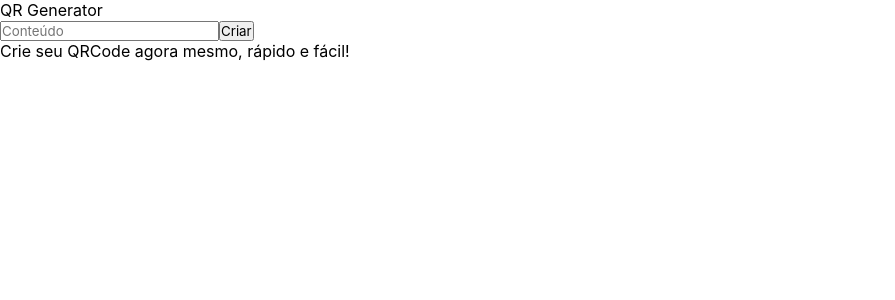
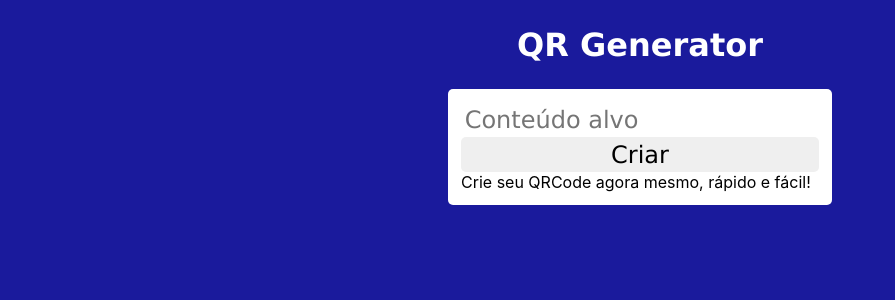
Before and after one commit to matheustkaczyk/qrcode-generator, a React (Vite) app: page / in a window 1280 px wide. Shown: the top 300 px of the page, without its empty margins (0-895 px from the left). Built offline with nearby package versions, Linux system fonts and the light colour scheme.

Commit message:
feat: estilizacoes provisorias

```diff
--- a/src/App.scss
+++ b/src/App.scss
@@ -0,0 +1,40 @@
+.App {
+  display: flex;
+  flex-direction: column;
+  align-items: center;
+  background-color: rgb(26, 26, 156);
+  width: 100vw;
+  height: 100vh;
+}
+
+header {
+  padding: 2%;
+  color: white;
+  font-weight: bolder;
+  font-size: 2rem;
+  font-family:'Lucida Sans', 'Lucida Sans Regular', 'Lucida Grande', 'Lucida Sans Unicode', Geneva, Verdana, sans-serif;
+}
+
+main {
+  background-color: white;
+  padding: 1%;
+  border-radius: 5px;
+
+  input {
+    width: 100%;
+    padding: 1%;
+    border-radius: 5px;
+    border: none;
+    font-size: 1.5rem;
+    font-family:'Lucida Sans', 'Lucida Sans Regular', 'Lucida Grande', 'Lucida Sans Unicode', Geneva, Verdana, sans-serif;
+  }
+
+  button {
+    width: 100%;
+    padding: 1%;
+    border-radius: 5px;
+    border: none;
+    font-size: 1.5rem;
+    font-family:'Lucida Sans', 'Lucida Sans Regular', 'Lucida Grande', 'Lucida Sans Unicode', Geneva, Verdana, sans-serif;
+  }
+}
--- a/src/App.tsx
+++ b/src/App.tsx
@@ -40,7 +40,7 @@ function App() {
       <Header />
       <main>
         <div className='opts'>
-          <Input text={'Conteúdo'} handleChange={(e) => setInput(e.target.value)} type="text" />
+          <Input text={'Conteúdo alvo'} handleChange={(e) => setInput(e.target.value)} type="text" />
           <Button text={"Criar"} type="button" handleClick={() => createQr()} />
         </div>
         <div className='result'>
```
